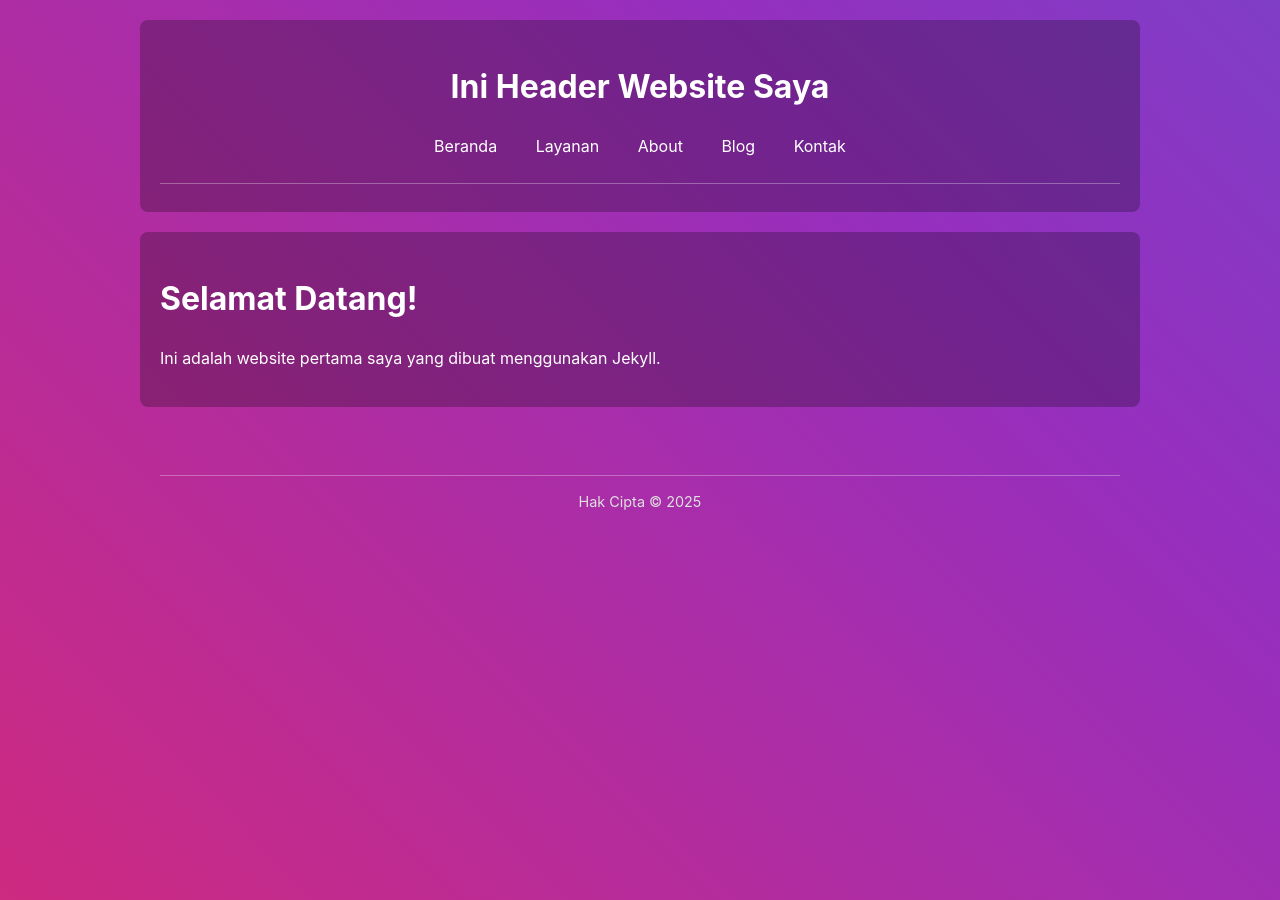
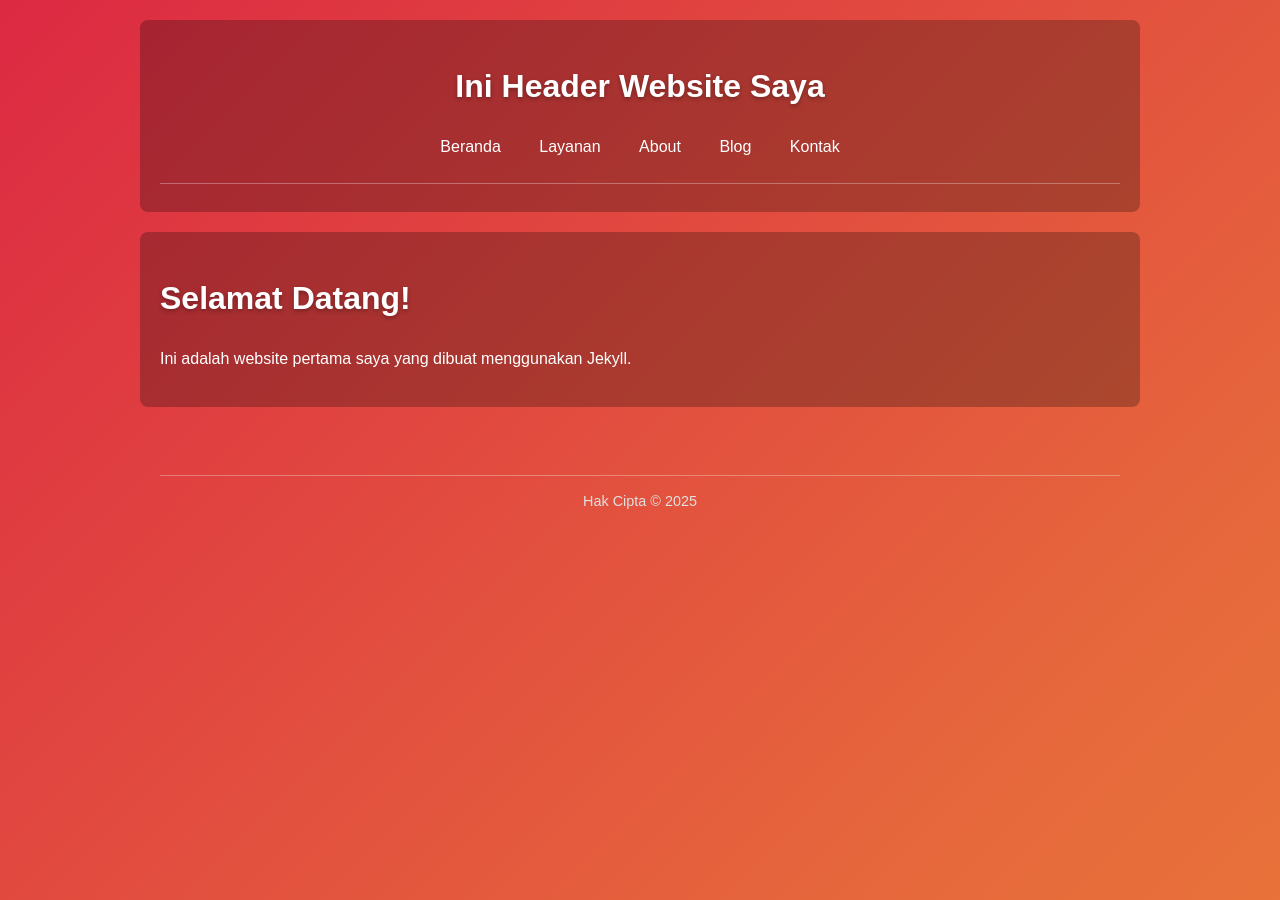
Before and after one commit to AzkaAtta/azkaatta.github.io, a Jekyll site: the page built from index.md, in a window 1280 px wide. Built offline with Jekyll 4.4.1, drawn with Linux system fonts in a browser that asks for light colours.

Commit message:
style.css

```diff
--- a/assets/style.css
+++ b/assets/style.css
@@ -1,34 +1,40 @@
 /* =========================================== */
-/* 1. GAYA DASAR UNTUK SELURUH WEBSITE         */
+/* 1. GAYA DASAR & BACKGROUND DARI CONTOH ANDA */
 /* =========================================== */
 
 body {
-    font-family: -apple-system, BlinkMacSystemFont, "Segoe UI", Roboto, Helvetica, Arial, sans-serif, "Apple Color Emoji", "Segoe UI Emoji", "Segoe UI Symbol";
+    font-family: sans-serif;
     margin: 0;
-    color: #ffffff; /* Warna teks utama putih agar terbaca */
+    padding: 0;
+    color: white; /* Warna teks utama putih agar terbaca */
     line-height: 1.6;
 
-    /* --- BACKGROUND GRADASI INSTAGRAM --- */
-    background: linear-gradient(45deg, #feda75, #fa7e1e, #d62976, #962fbf, #4f5bd5);
+    /* KODE INI DIAMBIL LANGSUNG DARI CONTOH ANDA */
+    background: linear-gradient(-45deg, #f09433, #e6683c, #dc2743, #cc2366, #bc1888);
     background-size: 400% 400%;
-    animation: instagramGradient 15s ease infinite;
+    animation: gradientAnimation 20s ease infinite;
 }
 
-/* Perintah untuk animasi gradasi warna */
-@keyframes instagramGradient {
-    0% { background-position: 0% 50%; }
-    50% { background-position: 100% 50%; }
-    100% { background-position: 0% 50%; }
+/* ANIMASI DARI CONTOH ANDA */
+@keyframes gradientAnimation {
+    0% {
+        background-position: 0% 50%;
+    }
+    50% {
+        background-position: 100% 50%;
+    }
+    100% {
+        background-position: 0% 50%;
+    }
 }
 
-/* Membuat area konten utama tidak terlalu lebar di layar besar */
+/* Membuat area konten tidak terlalu lebar dan transparan */
 header, main, footer {
     max-width: 960px;
     margin: 20px auto;
     padding: 20px;
-    background-color: rgba(0, 0, 0, 0.25); /* Latar belakang semi-transparan */
+    background-color: rgba(0, 0, 0, 0.25); /* Latar semi-transparan agar background body terlihat */
     border-radius: 8px;
-    box-shadow: none;
     text-align: center;
 }
 
@@ -37,7 +43,8 @@ main {
 }
 
 h1, h2, h3 {
-    color: #ffffff;
+    color: white;
+    text-shadow: 0 2px 4px rgba(0,0,0,0.3); /* Efek bayangan dari contoh Anda */
 }
 
 footer {
@@ -45,6 +52,7 @@ footer {
     color: #e0e0e0;
     margin-top: 40px;
     background: none;
+    box-shadow: none;
 }
 
 hr {
@@ -63,42 +71,32 @@ nav {
     padding-bottom: 15px;
 }
 
-nav a {
+nav a, .dropbtn {
     text-decoration: none;
-    color: #ffffff;
+    color: white;
     padding: 8px 12px;
     margin: 0 5px;
     border-radius: 5px;
     transition: background-color 0.3s;
+    font-family: sans-serif; /* Menyamakan font */
+    font-size: 16px;
+    background-color: transparent;
+    border: none;
+    cursor: pointer;
 }
 
-nav a:hover {
+nav a:hover, .dropbtn:hover {
     background-color: rgba(255, 255, 255, 0.2);
 }
 
 
 /* =========================================== */
-/* 3. GAYA KHUSUS UNTUK DROPDOWN MENU "LAYANAN" */
+/* 3. GAYA KHUSUS UNTUK DROPDOWN MENU          */
 /* =========================================== */
 
 .dropdown {
   position: relative;
   display: inline-block;
-}
-
-.dropbtn {
-  background-color: transparent;
-  color: #ffffff;
-  padding: 8px 12px;
-  font-size: 16px;
-  border: none;
-  cursor: pointer;
-  font-family: inherit;
-}
-
-.dropbtn:hover {
-    background-color: rgba(255, 255, 255, 0.2);
-    border-radius: 5px;
 }
 
 .dropdown-content {
@@ -113,12 +111,9 @@ nav a:hover {
 }
 
 .dropdown-content a {
-  color: #333333;
+  color: #333333; /* Teks di dalam dropdown gelap agar terbaca */
   padding: 12px 16px;
-  text-decoration: none;
   display: block;
-  margin: 0;
-  border-radius: 0;
 }
 
 .dropdown-content a:hover {
```
